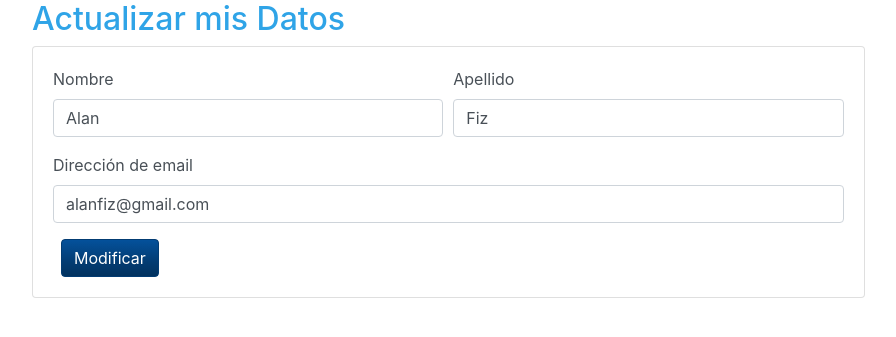
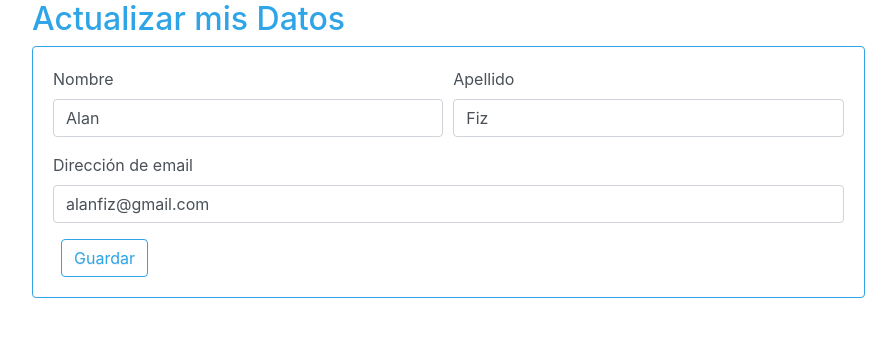
Before and after one commit to rodricerdan09/professionApp-BE, a Django app: page /cuenta/misdatos/actualizar/24 in a window 1280 px wide. Shown: the part 56-393 px from the top of the page, without its empty margins (53-949 px from the left). Run offline with Django 3.2, Linux system fonts and the light colour scheme; a user stored in the database is signed in; data comes from the database, SQL or seed files in the repository; some libraries are stand-ins or nearby versions.

Commit message:
cambios detalles segun bootswatch

```diff
--- a/accounts/templates/accounts/user_detail.html
+++ b/accounts/templates/accounts/user_detail.html
@@ -11,7 +11,7 @@
   <div class="row">
     <div class="col">
 <!--      <div class="card" style="width:90%;">-->
-          <div class="card border-light mb-3" style="max-width: 90%;">
+          <div class="card border-primary mb-3" style="max-width: 90%;">
         <div class="card-body">
         <h5 class="card-title">Mis datos personales</h5>
 
@@ -47,7 +47,7 @@
     </div>
 
     <div class="col">
-      <div class="card border-light mb-3" style="max-width: 90%;">
+      <div class="card border-primary mb-3" style="max-width: 90%;">
         <div class="card-body">
         <h5 class="card-title">Mi perfil profesional</h5>
         {% if user.profesional.id %}
--- a/accounts/templates/accounts/user_update.html
+++ b/accounts/templates/accounts/user_update.html
@@ -7,7 +7,7 @@
 {% block content %}
 
 <h2>Actualizar mis Datos</h2>
-<div class="card" style="width:75%;">
+<div class="card border-primary" style="width:75%;">
   <div class="card-body">
     <form method="post">{% csrf_token %}
          <div class="form-row">
@@ -22,7 +22,7 @@
 
         {{ form.email|as_crispy_field }}
 
-        <input class="btn btn-info ml-2" type="submit" value="Modificar">
+        <input class="btn btn-outline-primary ml-2" type="submit" value="Guardar">
     </form>
   </div>
 </div>
```
